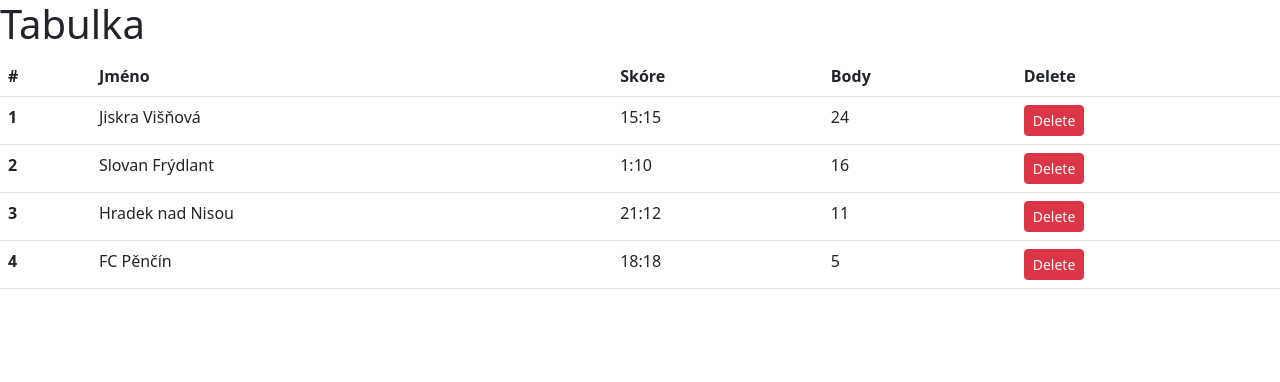
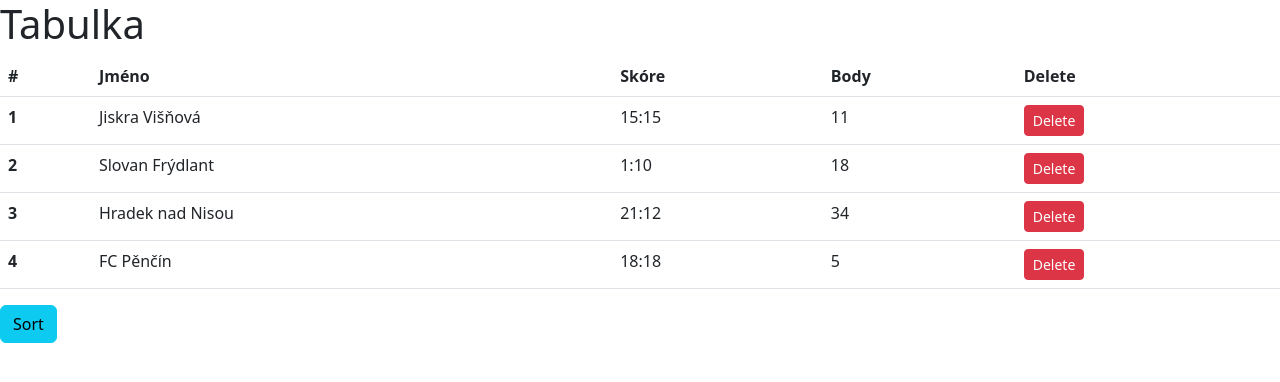
Before and after one commit to patrikzita/football-table, a React (Create React App) app: page / in a window 1280 px wide. Shown: the top 382 px of the page. Built offline with nearby package versions, Linux system fonts and the light colour scheme.

Commit message:
První fáze sortování tabulky

```diff
--- a/src/App.js
+++ b/src/App.js
@@ -1,6 +1,7 @@
 import React, { Component } from "react";
 import Table from "./Components/Table";
 import "./App.css";
+import "./script.js";
 
 class App extends Component {
   state = {
@@ -9,19 +10,19 @@ class App extends Component {
         id: 1,
         name: "Jiskra Višňová",
         score: "15:15",
-        points: 24,
+        points: 11,
       },
       {
         id: 2,
         name: "Slovan Frýdlant",
         score: "1:10",
-        points: 16,
+        points: 18,
       },
       {
         id: 3,
         name: "Hradek nad Nisou",
         score: "21:12",
-        points: 11,
+        points: 34,
       },
       {
         id: 4,
@@ -31,6 +32,15 @@ class App extends Component {
       },
     ],
   };
+  sortTeam = () => {
+
+    const team = [...this.state.team];
+
+    team.sort((a, b) => {
+      return b.points - a.points;
+    });
+    this.setState({ team: team });
+  }
   handleDelete = (teamID) => {
     const team = this.state.team.filter((team) => team.id !== teamID);
     this.setState({ team: team });
@@ -40,6 +50,9 @@ class App extends Component {
       <>
         <h1>Tabulka</h1>
         <Table teams={this.state.team} onDelete={this.handleDelete}></Table>
+        <button onClick={this.sortTeam} className="btn btn-info">
+          Sort
+        </button>
       </>
     );
   }
--- a/src/Components/Table.jsx
+++ b/src/Components/Table.jsx
@@ -7,7 +7,6 @@ class Table extends Component {
   };
   render() {
     const {teams, onDelete} = this.props;
-    console.log(this.props.teams);
     return (
       <table class="table">
         <thead>
@@ -21,9 +20,10 @@ class Table extends Component {
         </thead>
         <tbody>
 
-          {teams.map((team) =>
+          {teams.map((team, index) =>
             <Team
               key={team.id}
+              order= {index + 1}
               team= {team}
               onDelete={onDelete}
             ></Team>
--- a/src/Components/Team.jsx
+++ b/src/Components/Team.jsx
@@ -3,18 +3,14 @@ import React, { Component } from "react";
 class Team extends Component {
   state = {};
   render() {
-    const { onDelete } = this.props;
-
-    console.log(this.props.team.id);
-    console.log((() => onDelete(this.this.props.team.id)));
+    const { onDelete, team, order } = this.props;
     return (
       <tr>
-
-        <th scope="row">{this.props.team.id}</th>
-        <td>{this.props.team.name}</td>
-        <td>{this.props.team.score}</td>
-        <td>{this.props.team.points}</td>
-        <td><button onClick={() => this.props.onDelete(this.props.team.id)} className="btn btn-danger btn-sm">Delete</button></td>
+        <th scope="row">{order}</th>
+        <td>{team.name}</td>
+        <td>{team.score}</td>
+        <td>{team.points}</td>
+        <td><button onClick={() => onDelete(team.id)} className="btn btn-danger btn-sm">Delete</button></td>
       </tr>
     );
   }
--- /dev/null
+++ b/src/script.js
@@ -0,0 +1,14 @@
+'use strict';
+
+class Script{
+    constructor(name){
+        this.name = name;
+    }
+
+    Zdravic(){
+        console.log(`Ahoj moje jméno je ${this.name}`);
+    }
+
+
+
+}
```
